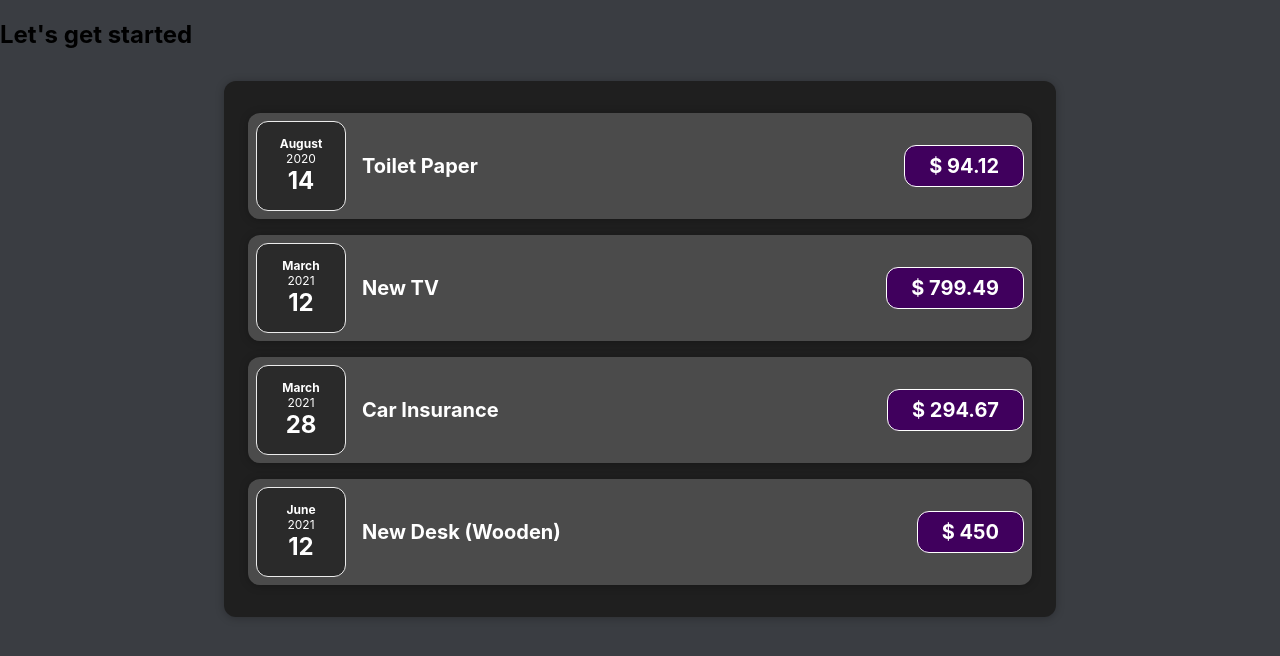
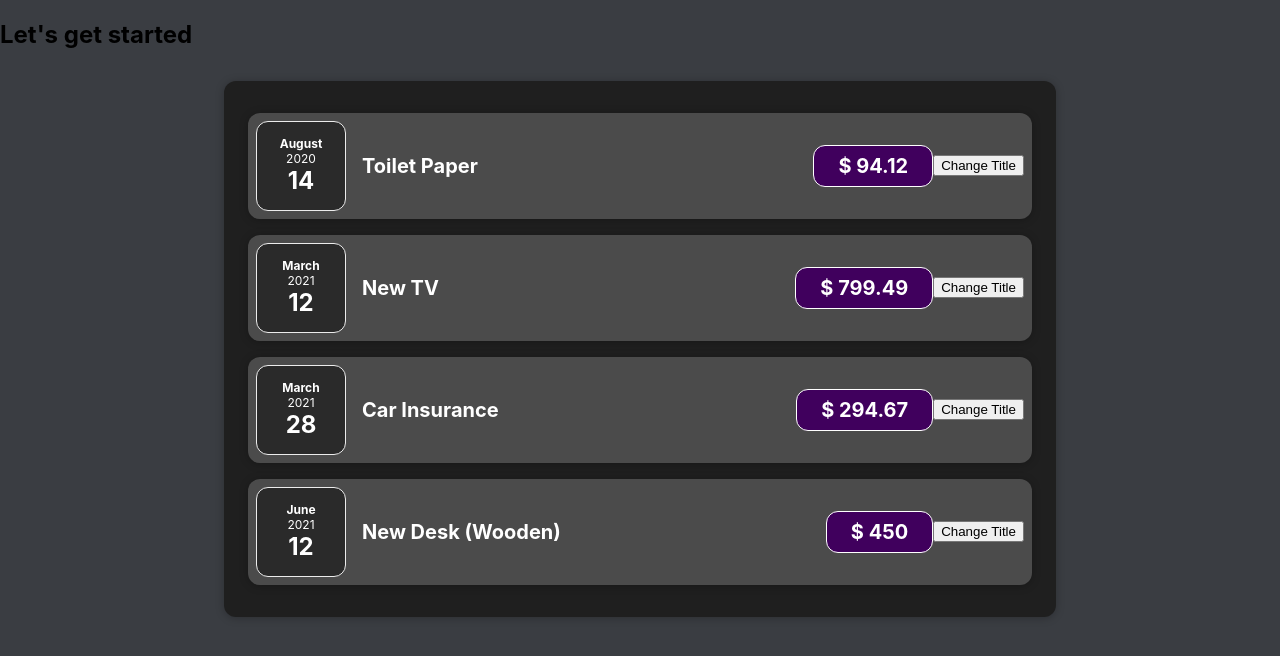
Before and after one commit to josue-lubaki/react-complete-guide, a React (Create React App) app: page / in a window 1280 px wide. Shown: the top 656 px of the page. Built offline with nearby package versions, Linux system fonts and the light colour scheme.

Commit message:
init useState

```diff
--- a/src/components/Expenses/ExpenseItem.js
+++ b/src/components/Expenses/ExpenseItem.js
@@ -1,15 +1,24 @@
+import React, { useState } from 'react';
 import Card from '../UI/Card';
 import ExpenseDate from './ExpenseDate';
 import './ExpenseItem.css';
 
 const ExpenseItem = (props) => {
+	const [title, setTitle] = useState(props.title);
+
+	const clickHandler = () => {
+		setTitle('updated')
+		console.log(title);
+	};
+
 	return (
 		<Card className='expense-item'>
 			<ExpenseDate date={props.date} />
 			<div className='expense-item__description'>
-				<h2>{props.title}</h2>
+				<h2>{title}</h2>
 				<div className='expense-item__price'>$ {props.amount}</div>
 			</div>
+			<button onClick={clickHandler}>Change Title</button>
 		</Card>
 	);
 };
```
